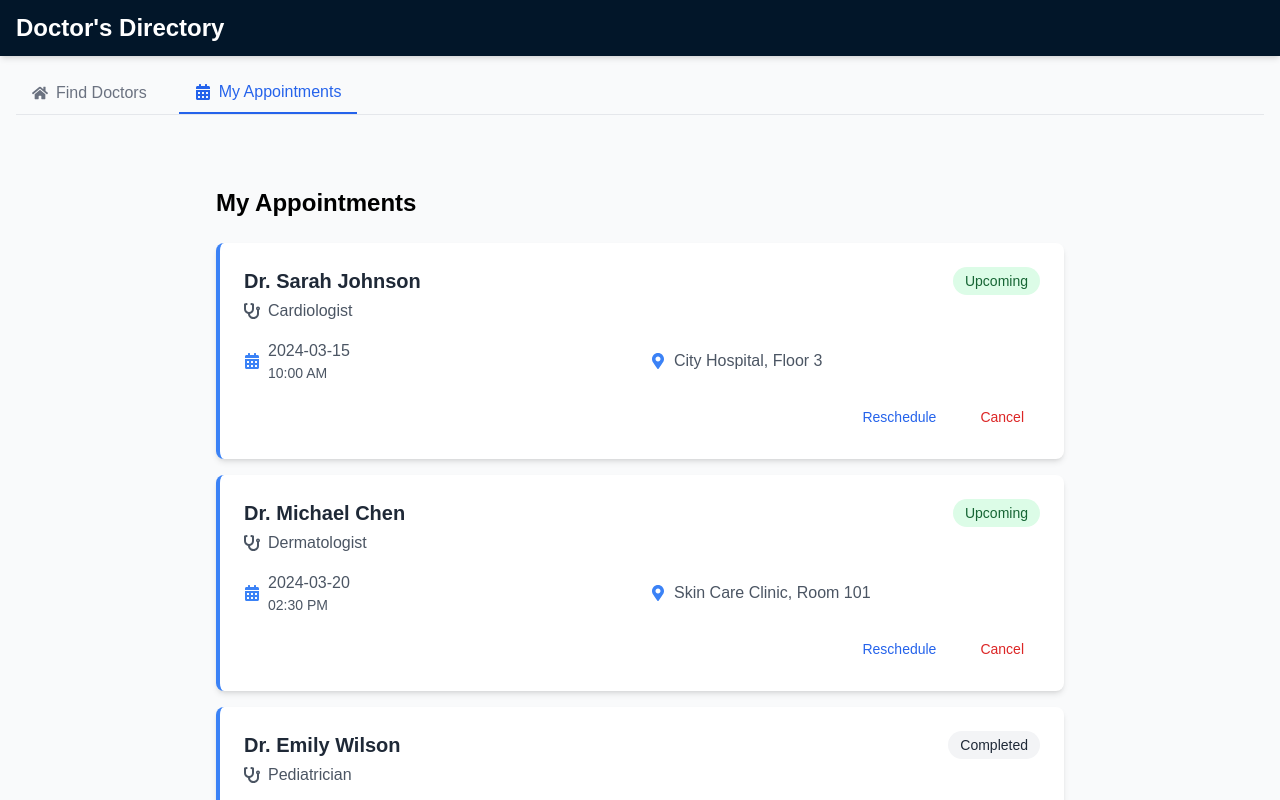
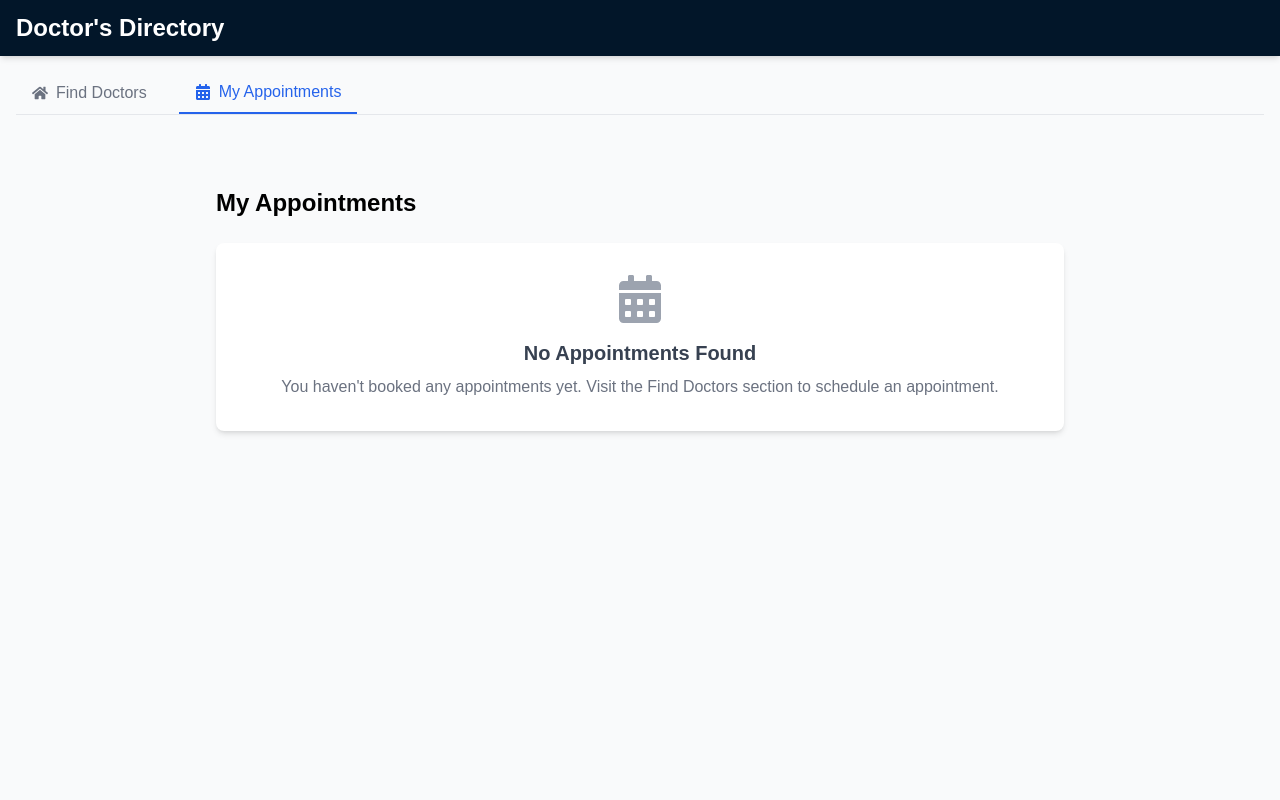
Before and after one commit to stellavin/docker-booking-ui, a React (Create React App) app: page / in a window 1280 px wide. Both pictures are taken after a click on the button "My Appointments". Shown: the top 800 px of the page. Built offline with nearby package versions, Linux system fonts and the light colour scheme.

Commit message:
saved booking appointments on local and made appointments to read from local

```diff
--- a/src/components/Appointments.js
+++ b/src/components/Appointments.js
@@ -1,8 +1,30 @@
-import React from 'react';
+import React, { useState, useEffect } from 'react';
 import { FaCalendarAlt, FaMapMarkerAlt, FaStethoscope } from 'react-icons/fa';
-import { appointments } from '../mockData';
 
 const Appointments = () => {
+  const [appointments, setAppointments] = useState([]);
+
+  useEffect(() => {
+    // Load appointments from localStorage
+    const storedAppointments = JSON.parse(localStorage.getItem('appointments') || '[]');
+    setAppointments(storedAppointments);
+  }, []);
+
+  if (appointments.length === 0) {
+    return (
+      <div className="max-w-4xl mx-auto p-6">
+        <h1 className="text-2xl font-bold mb-6">My Appointments</h1>
+        <div className="bg-white rounded-lg shadow-md p-8 text-center">
+          <FaCalendarAlt className="mx-auto text-gray-400 text-5xl mb-4" />
+          <h2 className="text-xl font-semibold text-gray-700 mb-2">No Appointments Found</h2>
+          <p className="text-gray-500">
+            You haven't booked any appointments yet. Visit the Find Doctors section to schedule an appointment.
+          </p>
+        </div>
+      </div>
+    );
+  }
+
   return (
     <div className="max-w-4xl mx-auto p-6">
       <h1 className="text-2xl font-bold mb-6">My Appointments</h1>
--- a/src/components/BookingModal.js
+++ b/src/components/BookingModal.js
@@ -1,6 +1,6 @@
 import React, { useState } from 'react';
 
-const BookingModal = ({ isOpen, onClose, doctorName, availability }) => {
+const BookingModal = ({ isOpen, onClose, doctorName, availability, doctorId, specialty, location }) => {
 
   const [selectedSlot, setSelectedSlot] = useState(null);
 
@@ -8,6 +8,25 @@ const BookingModal = ({ isOpen, onClose, doctorName, availability }) => {
 
   const handleConfirm = () => {
     if (selectedSlot) {
+      // Get existing appointments from localStorage
+      const existingAppointments = JSON.parse(localStorage.getItem('appointments') || '[]');
+
+      // Create new appointment
+      const newAppointment = {
+        id: Date.now(), // Use timestamp as unique ID
+        doctorId,
+        doctorName,
+        specialty,
+        date: new Date().toISOString().split('T')[0], // Today's date
+        time: selectedSlot,
+        location,
+        status: 'Upcoming'
+      };
+
+      // Add new appointment and save to localStorage
+      const updatedAppointments = [...existingAppointments, newAppointment];
+      localStorage.setItem('appointments', JSON.stringify(updatedAppointments));
+
       alert(`Appointment booked with ${doctorName} at ${selectedSlot}`);
       onClose();
     }
--- a/src/components/DoctorCard.js
+++ b/src/components/DoctorCard.js
@@ -71,6 +71,9 @@ const DoctorCard = ({ doctor }) => {
         isOpen={isModalOpen}
         onClose={() => setIsModalOpen(false)}
         doctorName={doctor.name}
+        doctorId={doctor.id}
+        specialty={doctor.specialty}
+        location={doctor.location}
         availability={doctor.availability}
       />
     </div>
```
